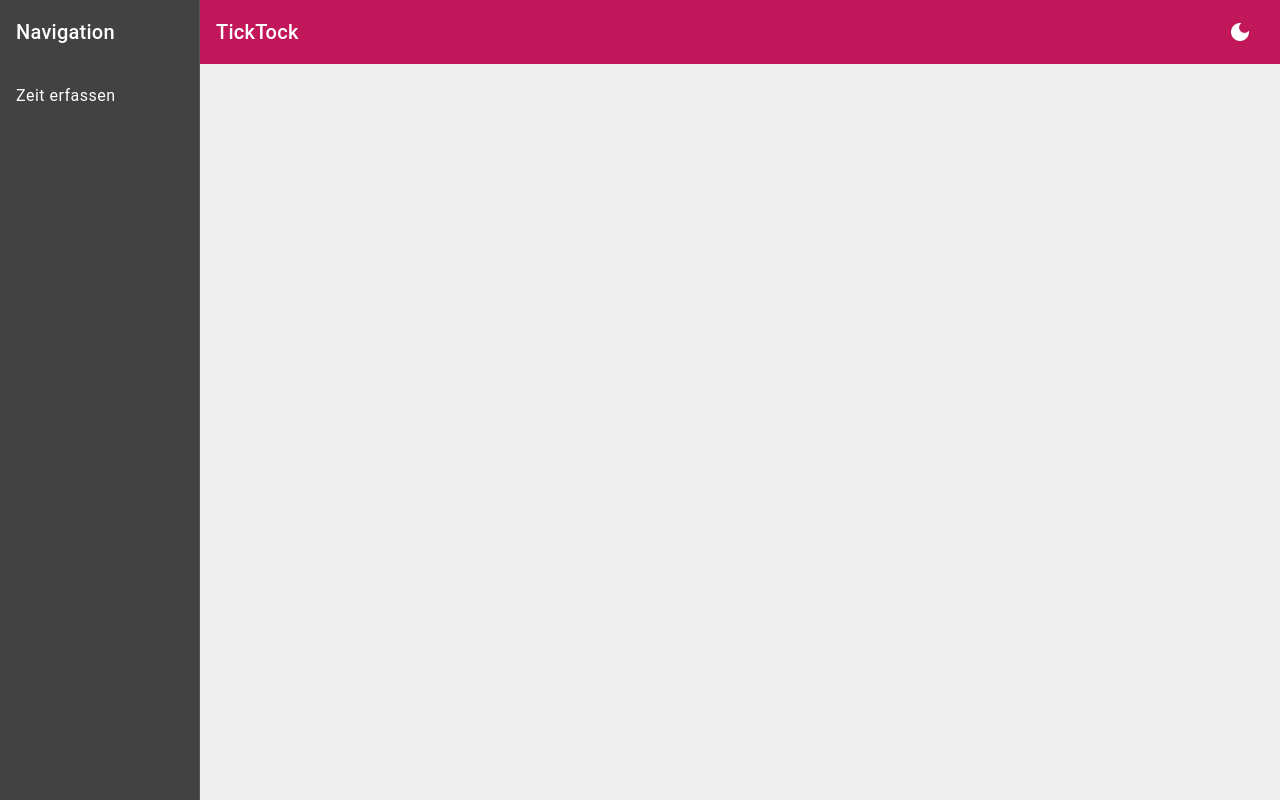
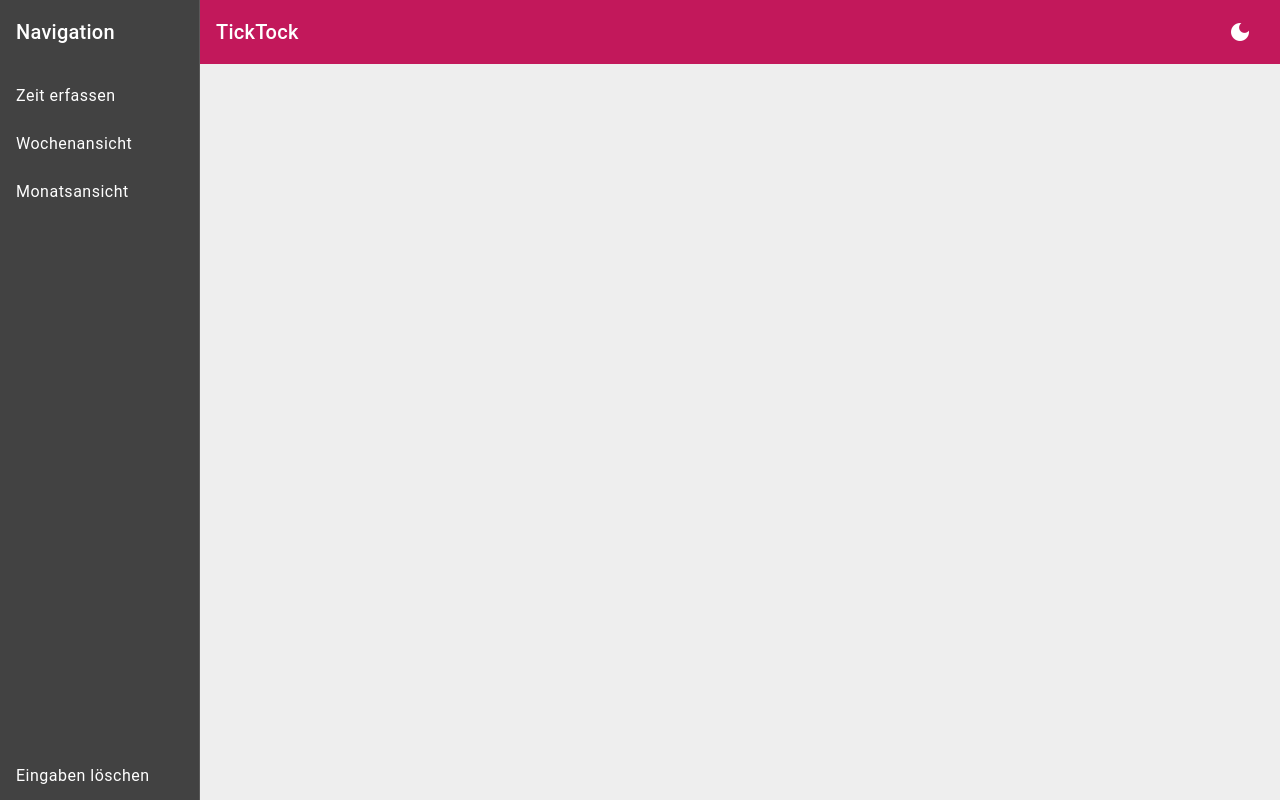
Before and after one commit to fabiannaglo/T6_PWA, an Angular app: page / in a window 1280 px wide. Built offline with nearby package versions, Linux system fonts and the light colour scheme.

Commit message:
Navigationspunkte hinzugefügt
Navigationspunkte und Routing dazu angelegt

```diff
--- a/src/app/app-routing.module.ts
+++ b/src/app/app-routing.module.ts
@@ -1,9 +1,13 @@
 import { NgModule } from '@angular/core';
 import { RouterModule, Routes } from '@angular/router';
+import { MonthOutputComponent } from './month-output/month-output.component';
 import { TimeInputComponent } from './time-input/time-input.component';
+import { WeekOutputComponent } from './week-output/week-output.component';
 
 
 const routes: Routes = [
+  { path: 'wochenansicht', component: WeekOutputComponent},
+  { path: 'monatsansicht', component: MonthOutputComponent},
   { path: 'eingabe', component: TimeInputComponent}
 ];
 
--- a/src/app/nav/nav.component.html
+++ b/src/app/nav/nav.component.html
@@ -6,6 +6,9 @@
     <mat-toolbar>Navigation</mat-toolbar>
     <mat-nav-list>
       <a mat-list-item href="/eingabe">Zeit erfassen</a>
+      <a mat-list-item href="/wochenansicht">Wochenansicht</a>
+      <a mat-list-item href="/monatsansicht">Monatsansicht</a>
+      <a mat-list-item class="fixed-bottom" (click)="clearInputs()">Eingaben löschen</a>
     </mat-nav-list>
   </mat-sidenav>
   <mat-sidenav-content>
--- a/src/app/nav/nav.component.ts
+++ b/src/app/nav/nav.component.ts
@@ -20,6 +20,10 @@ export class NavComponent {
 
   }
 
+  clearInputs(){
+    console.log("Eingaben löschen");
+  }
+
   changeDarkmode(){
     document.documentElement.classList.toggle("darkmode");
   }
```
